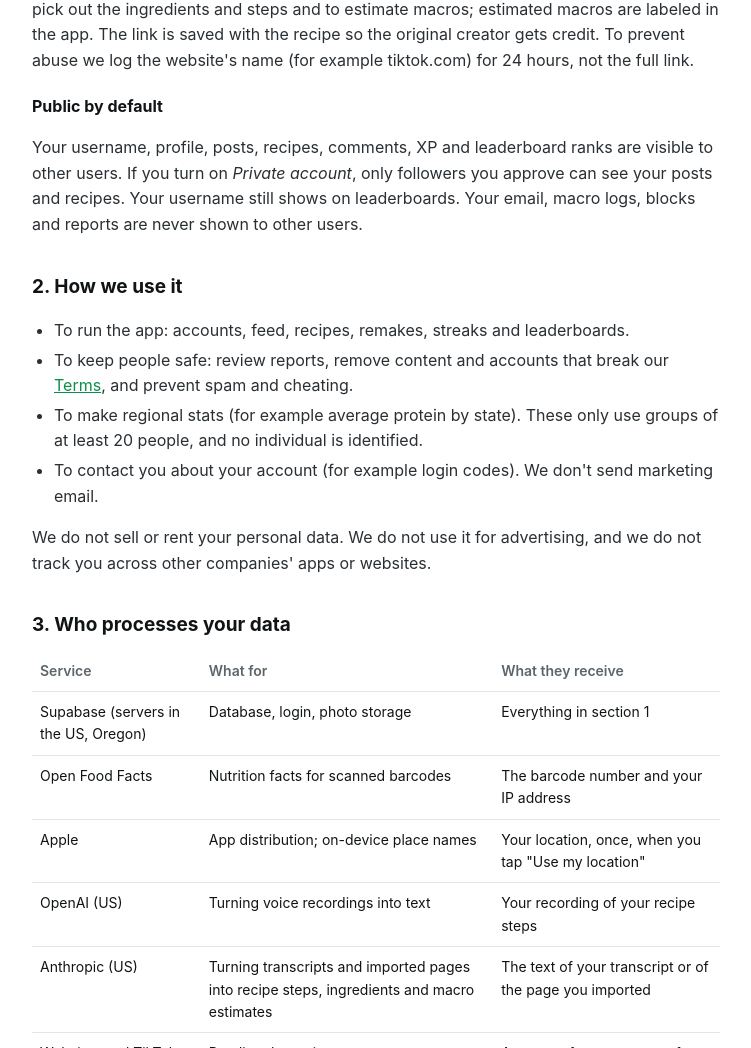
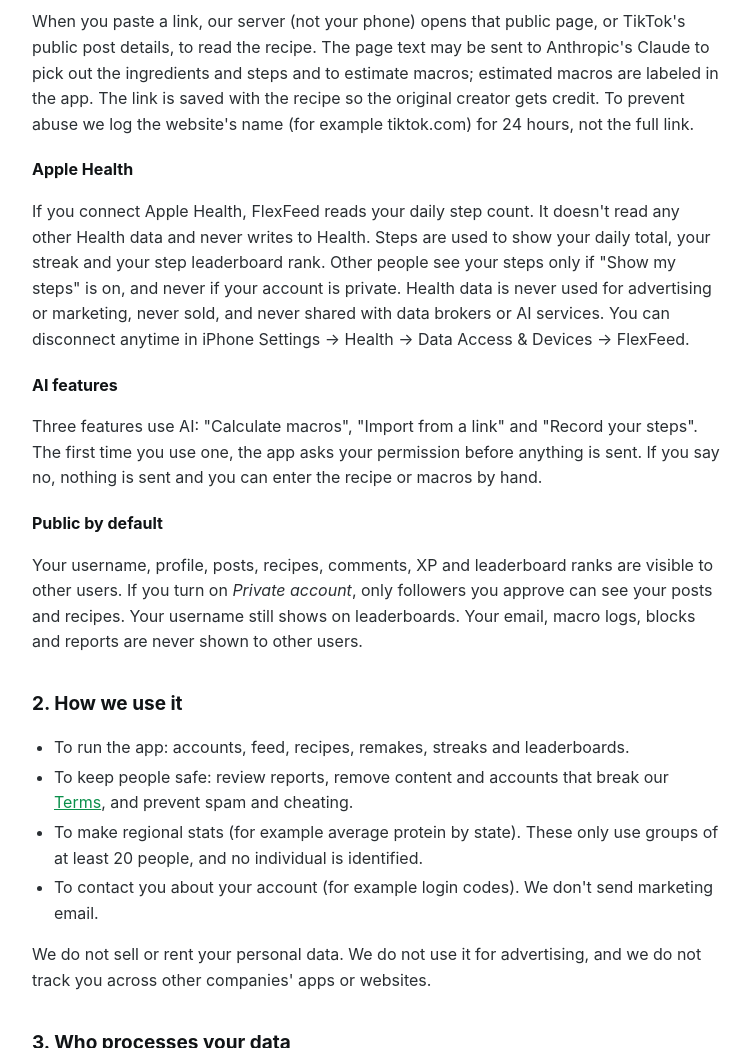
Before and after one commit to liamiscool123-123/flexfeed-legal, a plain HTML site: page privacy.html in a window 1280 px wide. Shown: the part 1752-2800 px from the top of the page, without its empty margins (264-1015 px from the left). Drawn offline with Linux system fonts and the light colour scheme.

Commit message:
Privacy: add Apple Health, AI consent, Expo push; update date
Co-Authored-By: Claude Opus 5.5 <noreply@anthropic.com>
Claude-Session: https://claude.ai/code/session_01CuacmCfVEqv7dC7uXGYL9J

```diff
--- a/privacy.html
+++ b/privacy.html
@@ -14,7 +14,7 @@
   <nav><a href="index.html">Support</a><a href="privacy.html" aria-current="page">Privacy</a><a href="terms.html">Terms</a></nav>
 </header>
 <h1>Privacy Policy</h1>
-<p class="updated">Effective September 23, 2026</p>
+<p class="updated">Effective September 30, 2026</p>
 
 <p>FlexFeed is a social app for sharing meals and recipes and tracking macros. This policy explains what we collect, why, who helps us run the app, and how you can delete everything. "We" means FlexFeed and its operator, Liam Davis.</p>
 
@@ -30,6 +30,7 @@
 <tr><td>Country, state/region, city and college</td><td>When you pick them, or when you tap "Use my location"</td><td>Regional and campus leaderboards</td></tr>
 <tr><td>Likes, saves, follows, remakes, XP, blocks and reports</td><td>As you use the app</td><td>Feed, leaderboards, safety and moderation</td></tr>
 <tr><td>Recipe links you import</td><td>When you use "Import from a link"</td><td>Fill in the recipe for you and credit the original creator</td></tr>
+<tr><td>Daily step count from Apple Health</td><td>Only if you connect Apple Health</td><td>Your daily steps, streak and step leaderboards</td></tr>
 <tr><td>Voice recordings of your recipe steps</td><td>Only while you're recording with "Record your steps"</td><td>Turn what you say into written steps. Not stored (see below)</td></tr>
 <tr><td>Technical logs (IP address, device and request info)</td><td>Automatically, by our hosting provider</td><td>Security, abuse prevention, fixing bugs</td></tr>
 </table>
@@ -45,6 +46,12 @@
 
 <h3>Importing a recipe from a link</h3>
 <p>When you paste a link, our server (not your phone) opens that public page, or TikTok's public post details, to read the recipe. The page text may be sent to Anthropic's Claude to pick out the ingredients and steps and to estimate macros; estimated macros are labeled in the app. The link is saved with the recipe so the original creator gets credit. To prevent abuse we log the website's name (for example tiktok.com) for 24 hours, not the full link.</p>
+
+<h3>Apple Health</h3>
+<p>If you connect Apple Health, FlexFeed reads your daily step count. It doesn't read any other Health data and never writes to Health. Steps are used to show your daily total, your streak and your step leaderboard rank. Other people see your steps only if "Show my steps" is on, and never if your account is private. Health data is never used for advertising or marketing, never sold, and never shared with data brokers or AI services. You can disconnect anytime in iPhone Settings → Health → Data Access &amp; Devices → FlexFeed.</p>
+
+<h3>AI features</h3>
+<p>Three features use AI: "Calculate macros", "Import from a link" and "Record your steps". The first time you use one, the app asks your permission before anything is sent. If you say no, nothing is sent and you can enter the recipe or macros by hand.</p>
 
 <h3>Public by default</h3>
 <p>Your username, profile, posts, recipes, comments, XP and leaderboard ranks are visible to other users. If you turn on <em>Private account</em>, only followers you approve can see your posts and recipes. Your username still shows on leaderboards. Your email, macro logs, blocks and reports are never shown to other users.</p>
@@ -65,8 +72,9 @@
 <tr><td>Open Food Facts</td><td>Nutrition facts for scanned barcodes</td><td>The barcode number and your IP address</td></tr>
 <tr><td>Apple</td><td>App distribution; on-device place names</td><td>Your location, once, when you tap "Use my location"</td></tr>
 <tr><td>OpenAI (US)</td><td>Turning voice recordings into text</td><td>Your recording of your recipe steps</td></tr>
-<tr><td>Anthropic (US)</td><td>Turning transcripts and imported pages into recipe steps, ingredients and macro estimates</td><td>The text of your transcript or of the page you imported</td></tr>
+<tr><td>Anthropic (US)</td><td>Estimating macros from ingredients, and turning transcripts and imported pages into recipe steps and ingredients</td><td>The ingredient lines you type, or the text of your transcript or of the page you imported</td></tr>
 <tr><td>Websites and TikTok, when you import a link</td><td>Reading the recipe</td><td>A request from our server for that link (your IP address is not sent)</td></tr>
+<tr><td>Expo and Apple Push Notification service</td><td>Delivering notifications</td><td>A device push token and the notification text</td></tr>
 <tr><td>Email provider used by our login system</td><td>Sending login codes</td><td>Your email address</td></tr>
 </table>
 <p>Under their business terms, OpenAI and Anthropic don't use this data to train their AI models.</p>
```
